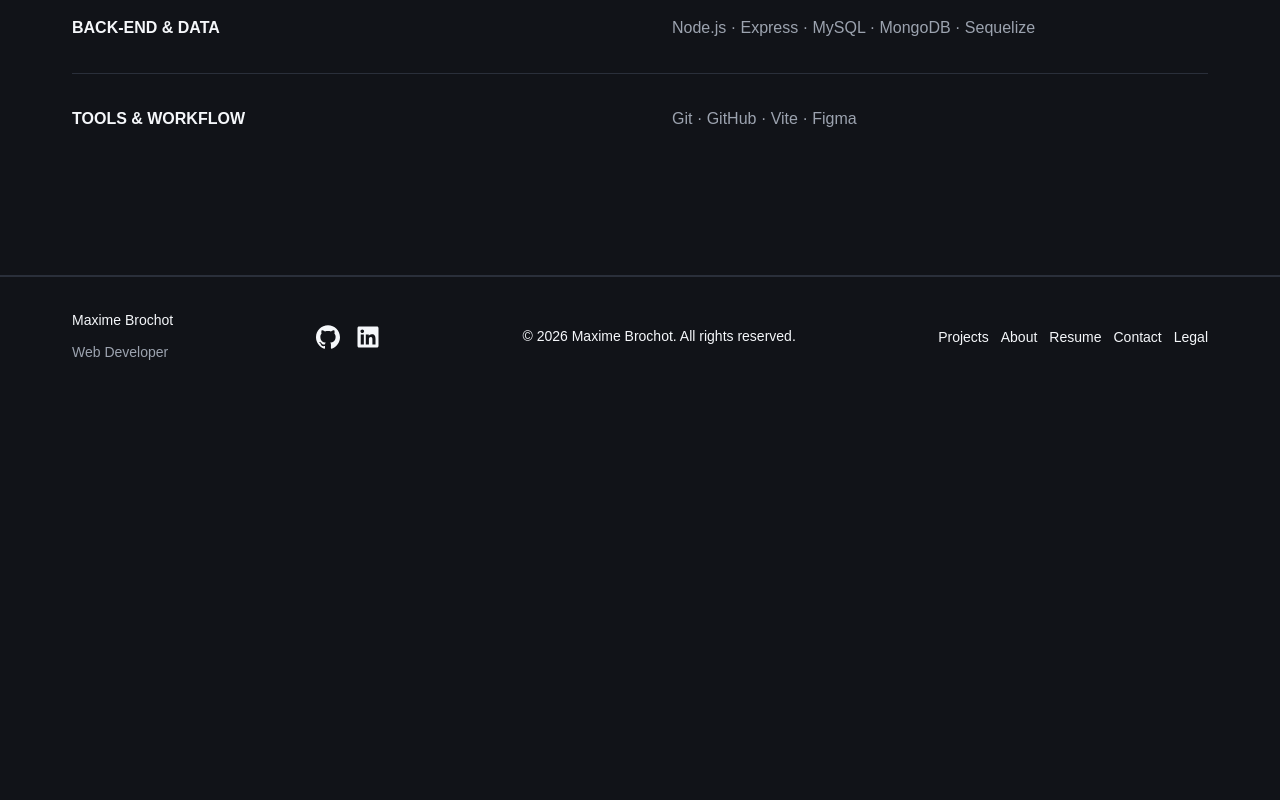
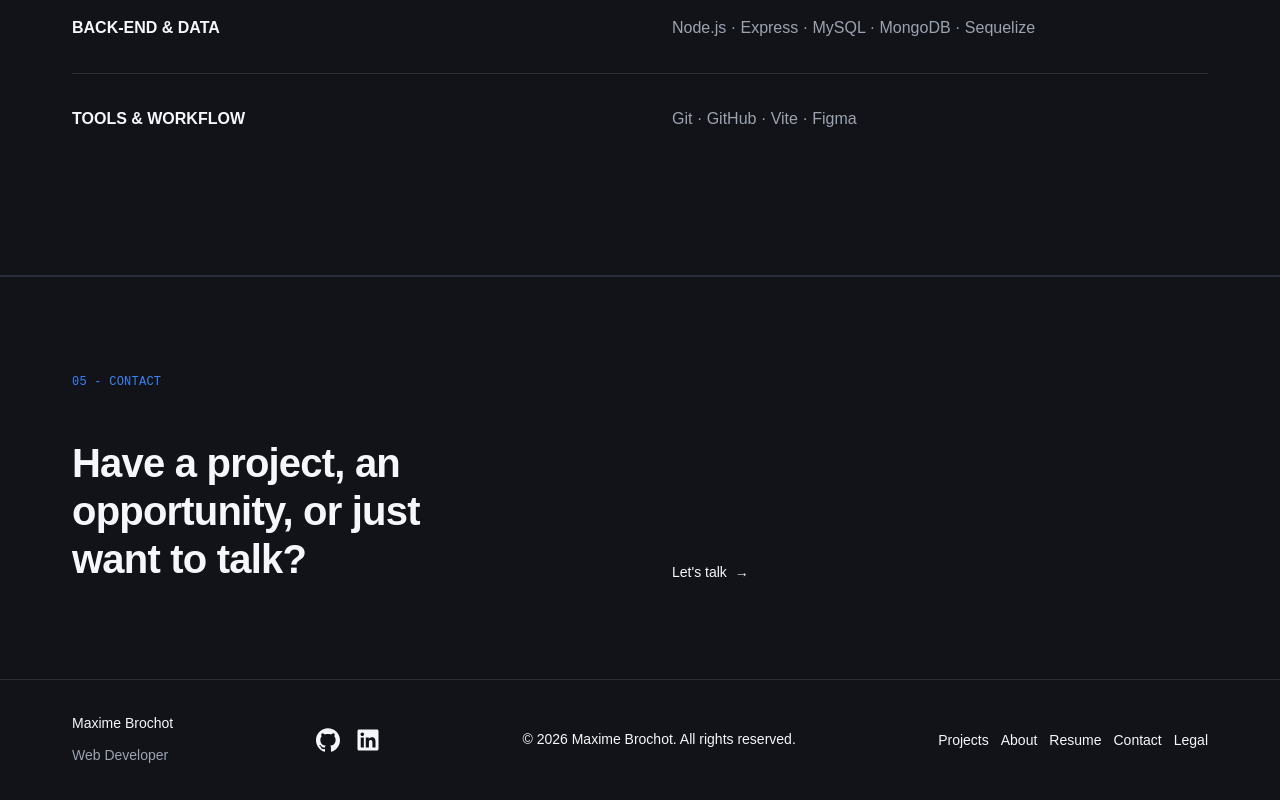
Before and after one commit to BrochotMaxime/portfolio-v2, a React (Vite) app: page / in a window 1280 px wide. Shown: the part 3504-4304 px from the top of the page. Before the commit the page ends 3901 px from the top, so only its background shows below. Built offline with nearby package versions, Linux system fonts and the light colour scheme.

Commit message:
feat: implement home contact CTA section (#39)

```diff
--- /dev/null
+++ b/src/components/home/ContactSection.jsx
@@ -0,0 +1,25 @@
+import Container from '../layout/Container'
+import SectionLabel from '../ui/SectionLabel'
+import ActionLink from '../ui/ActionLink'
+
+function ContactSection() {
+  return (
+    <section className="contact-section" aria-labelledby="contact-heading">
+      <Container>
+        <SectionLabel number="05" label="CONTACT" />
+
+        <div className="contact-section__content">
+          <h2 id="contact-heading" className="contact-section__title">
+            Have a project, an opportunity, or just want to talk?
+          </h2>
+
+          <div className="contact-section__action">
+            <ActionLink to="/contact">Let's talk</ActionLink>
+          </div>
+        </div>
+      </Container>
+    </section>
+  )
+}
+
+export default ContactSection
--- a/src/pages/Home.jsx
+++ b/src/pages/Home.jsx
@@ -2,6 +2,7 @@ import HeroSection from '../components/home/HeroSection'
 import SelectedProjectsSection from '../components/home/SelectedProjectsSection'
 import AboutSection from '../components/home/AboutSection'
 import ExpertiseSection from '../components/home/ExpertiseSection'
+import ContactSection from '../components/home/ContactSection'
 
 function Home() {
   return (
@@ -10,6 +11,7 @@ function Home() {
       <SelectedProjectsSection />
       <AboutSection />
       <ExpertiseSection />
+      <ContactSection />
     </>
   )
 }
--- /dev/null
+++ b/src/styles/components/home/_contact-section.scss
@@ -0,0 +1,63 @@
+@use '../../abstracts' as a;
+
+.contact-section {
+  padding-block: a.$space-7;
+  border-top: 1px solid a.$color-border;
+
+  &__content {
+    display: grid;
+    grid-template-columns: minmax(0, 1fr);
+    gap: a.$space-6;
+    margin-top: a.$space-6;
+  }
+
+  &__title {
+    max-width: 16ch;
+    color: a.$color-text-primary;
+    font-family: a.$font-heading;
+    font-size: clamp(1.75rem, 6vw, 2.25rem);
+    font-weight: 700;
+    line-height: 1.2;
+    letter-spacing: -0.02em;
+  }
+
+  &__action {
+    display: flex;
+    justify-content: flex-end;
+    align-items: flex-end;
+  }
+
+  @include a.tablet {
+    padding-block: a.$space-8;
+
+    &__content {
+      grid-template-columns: minmax(0, 1fr) auto;
+      align-items: end;
+      gap: a.$space-7;
+    }
+
+    &__title {
+      max-width: 18ch;
+      font-size: clamp(2rem, 3vw, 2.5rem);
+    }
+  }
+
+  @include a.desktop {
+    padding-block: a.$space-9;
+
+    &__content {
+      grid-template-columns: repeat(2, minmax(0, 1fr));
+      gap: a.$space-8;
+      margin-top: a.$space-7;
+    }
+
+    &__title {
+      max-width: 18ch;
+      font-size: 2.5rem;
+    }
+
+    &__action {
+      justify-content: flex-start;
+    }
+  }
+}
--- a/src/styles/main.scss
+++ b/src/styles/main.scss
@@ -16,3 +16,4 @@
 @use 'components/home/selected-projects-section';
 @use 'components/home/about-section';
 @use 'components/home/expertise-section';
+@use 'components/home/contact-section';
```
